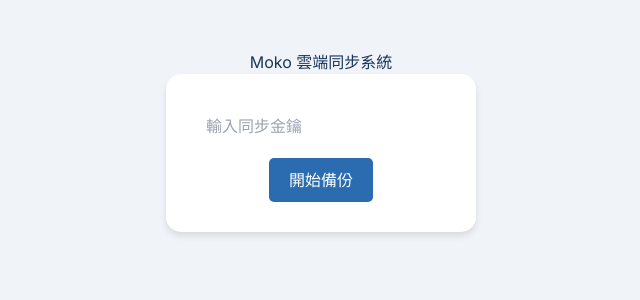
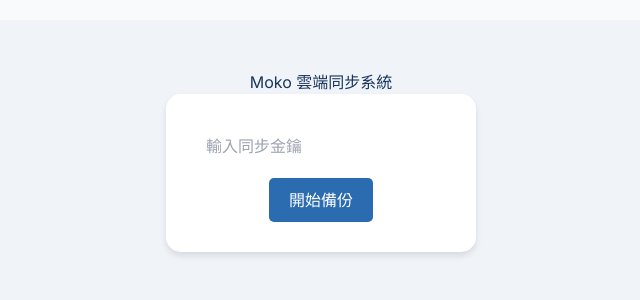
Before and after one commit to bearjen/fluffymoko, a React (Vite) app: page / in a window 1280 px wide. Shown: the top 300 px of the page, without its empty margins (319-959 px from the left). Built offline with nearby package versions, Linux system fonts and the light colour scheme.

Commit message:
Update App.tsx

```diff
--- a/App.tsx
+++ b/App.tsx
@@ -3,7 +3,7 @@ import Settings from './components/Settings';
 
 function App() {
   return (
-    <div style={{ backgroundColor: '#f8fafc', minHeight: '100vh' }}>
+    <div style={{ backgroundColor: '#f8fafc', minHeight: '100vh', padding: '20px' }}>
       <Settings />
     </div>
   );
```
